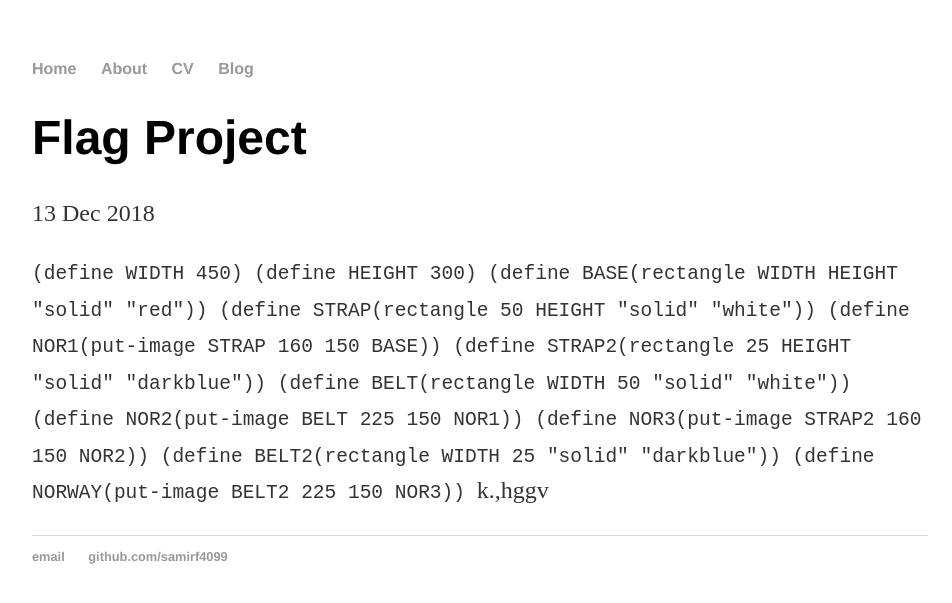
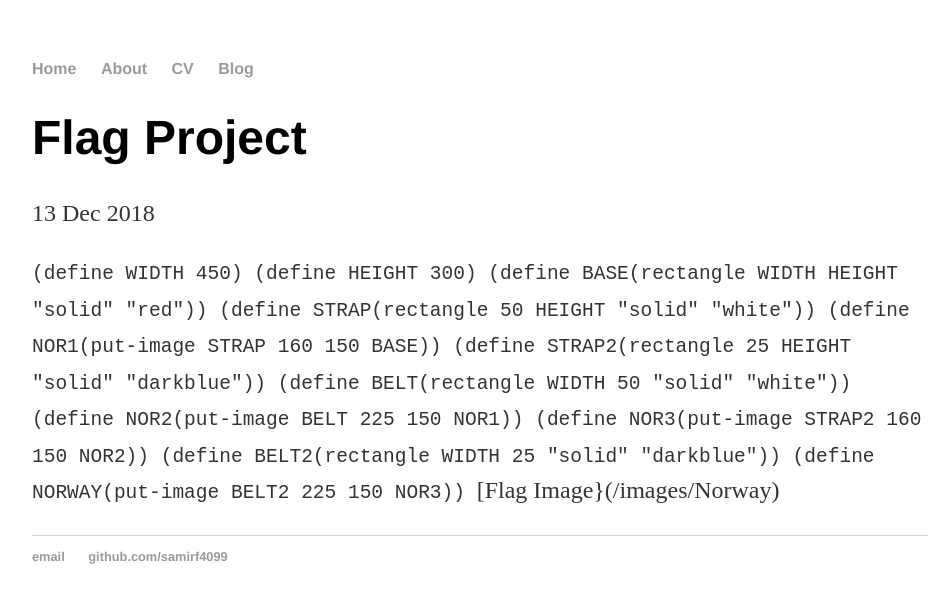
Before and after one commit to samirf4099/saimrf4099, a Jekyll site: the page built from _posts/2018-12-14-weekly-reflection-13.md, in a window 1280 px wide. Shown: the top 603 px of the page, without its empty margins (160-1112 px from the left). Built offline with Jekyll 4.4.1, drawn with Linux system fonts in a browser that asks for light colours.

Commit message:
Update 2018-12-14-weekly-reflection-13.md

````diff
--- a/_posts/2018-12-14-weekly-reflection-13.md
+++ b/_posts/2018-12-14-weekly-reflection-13.md
@@ -16,4 +16,4 @@ date: 2018-12-13
 (define BELT2(rectangle WIDTH 25 "solid" "darkblue"))
 (define NORWAY(put-image BELT2 225 150 NOR3))
 ```
-k.,hggv
+[Flag Image}(/images/Norway)
````
